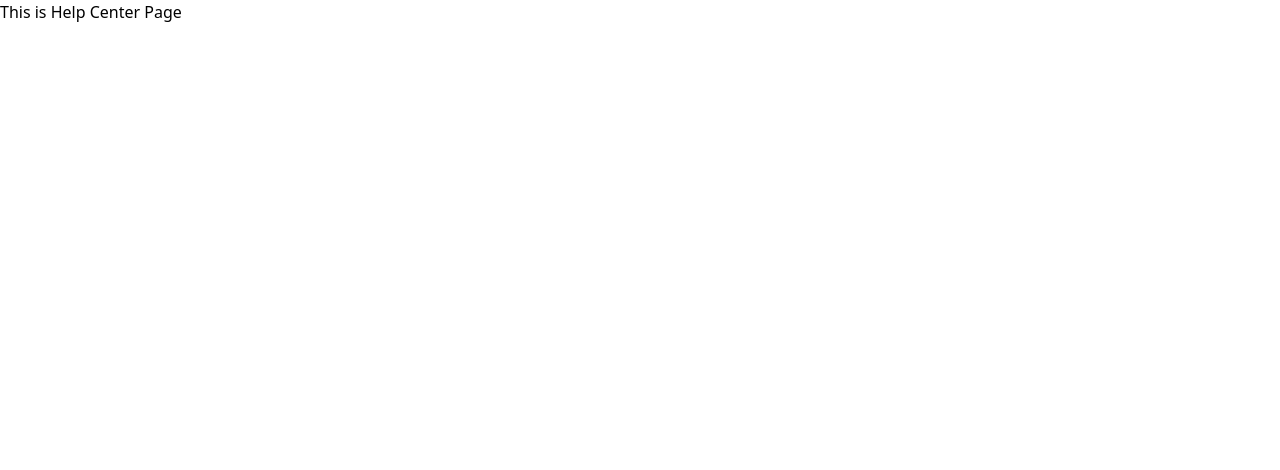
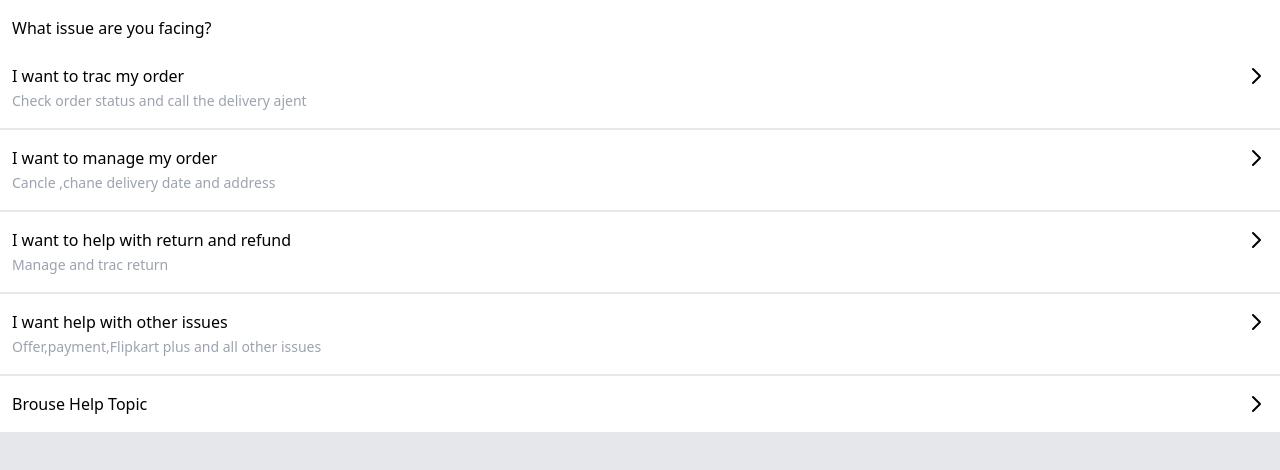
Before and after one commit to 48Squares/webmeds-frontend, a Next.js app: page /help-center in a window 1280 px wide. Shown: the top 470 px of the page. Built offline with nearby package versions, Linux system fonts and the light colour scheme.

Commit message:
help center screen

```diff
--- a/pages/help-center.js
+++ b/pages/help-center.js
@@ -1,7 +1,63 @@
 export default function helpcenter() {
     return (
-        <div>
-            This is Help Center Page
+        <div className="bg-gray-200 h-screen">
+            <div className="h-12 bg-white py-4 px-3">
+                What issue are you facing?
+                </div>
+            <div className="flex justify-between px-3 py-4 bg-white">
+                <a href="#">
+                    <span>I want to trac my order</span><br />
+                    <span className="text-sm text-gray-400"> Check order status and call the delivery ajent </span>
+                </a>
+                <a>
+                    <svg xmlns="http://www.w3.org/2000/svg" className="h-6 w-6" fill="none" viewBox="0 0 24 24" stroke="currentColor">
+                        <path strokeLinecap="round" strokeLinejoin="round" strokeWidth={2} d="M9 5l7 7-7 7" />
+                    </svg>
+                </a>
+            </div>
+            <div className="flex justify-between px-3 py-4  bg-white border-t-2">
+                <a href="#">
+                    <span>I want to manage my order</span><br />
+                    <span className="text-sm text-gray-400">Cancle ,chane delivery date and address </span>
+                </a>
+                <a>
+                    <svg xmlns="http://www.w3.org/2000/svg" className="h-6 w-6" fill="none" viewBox="0 0 24 24" stroke="currentColor">
+                        <path strokeLinecap="round" strokeLinejoin="round" strokeWidth={2} d="M9 5l7 7-7 7" />
+                    </svg>
+                </a>
+            </div>
+            <div className="flex justify-between px-3 py-4  bg-white border-t-2">
+                <a href="#">
+                    <span>I want to help with return and refund</span><br />
+                    <span className="text-sm text-gray-400">Manage and trac return</span>
+                </a>
+                <a>
+                    <svg xmlns="http://www.w3.org/2000/svg" className="h-6 w-6" fill="none" viewBox="0 0 24 24" stroke="currentColor">
+                        <path strokeLinecap="round" strokeLinejoin="round" strokeWidth={2} d="M9 5l7 7-7 7" />
+                    </svg>
+                </a>
+            </div>
+            <div className="flex justify-between px-3 py-4  bg-white border-t-2">
+                <a href="#">
+                    <span>I want help with other issues</span><br />
+                    <span className="text-sm text-gray-400">Offer,payment,Flipkart plus and all other issues</span>
+                </a>
+                <a>
+                    <svg xmlns="http://www.w3.org/2000/svg" className="h-6 w-6" fill="none" viewBox="0 0 24 24" stroke="currentColor">
+                        <path strokeLinecap="round" strokeLinejoin="round" strokeWidth={2} d="M9 5l7 7-7 7" />
+                    </svg>
+                </a>
+            </div>
+            <div className="flex justify-between px-3 py-4  bg-white border-t-2">
+                <a href="#">
+                    <span>Brouse Help Topic </span><br />
+                </a>
+                <a>
+                    <svg xmlns="http://www.w3.org/2000/svg" className="h-6 w-6" fill="none" viewBox="0 0 24 24" stroke="currentColor">
+                        <path strokeLinecap="round" strokeLinejoin="round" strokeWidth={2} d="M9 5l7 7-7 7" />
+                    </svg>
+                </a>
+            </div>
         </div>
     );
 }
--- a/pages/my-wishlist.js
+++ b/pages/my-wishlist.js
@@ -1,6 +1,6 @@
 export default function mywishlist() {
     return (
-        <div>
+        <div className="bg-gray-200">
             This is Wishlist Page
         </div>
     );
```
